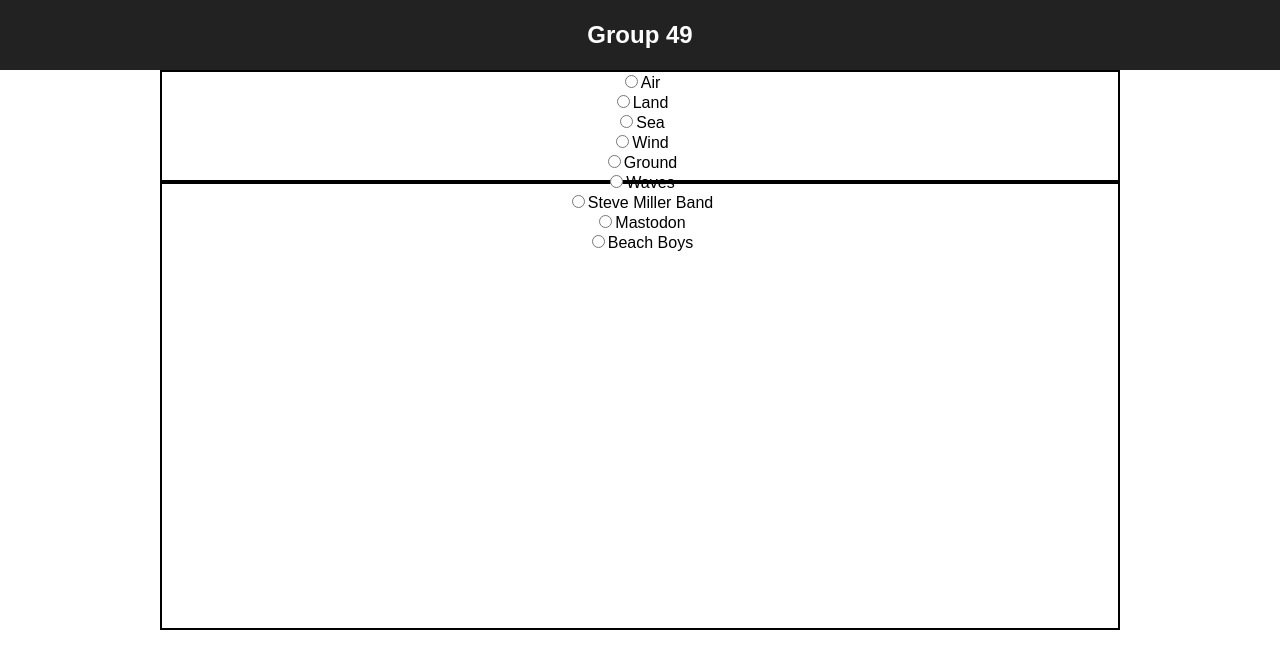
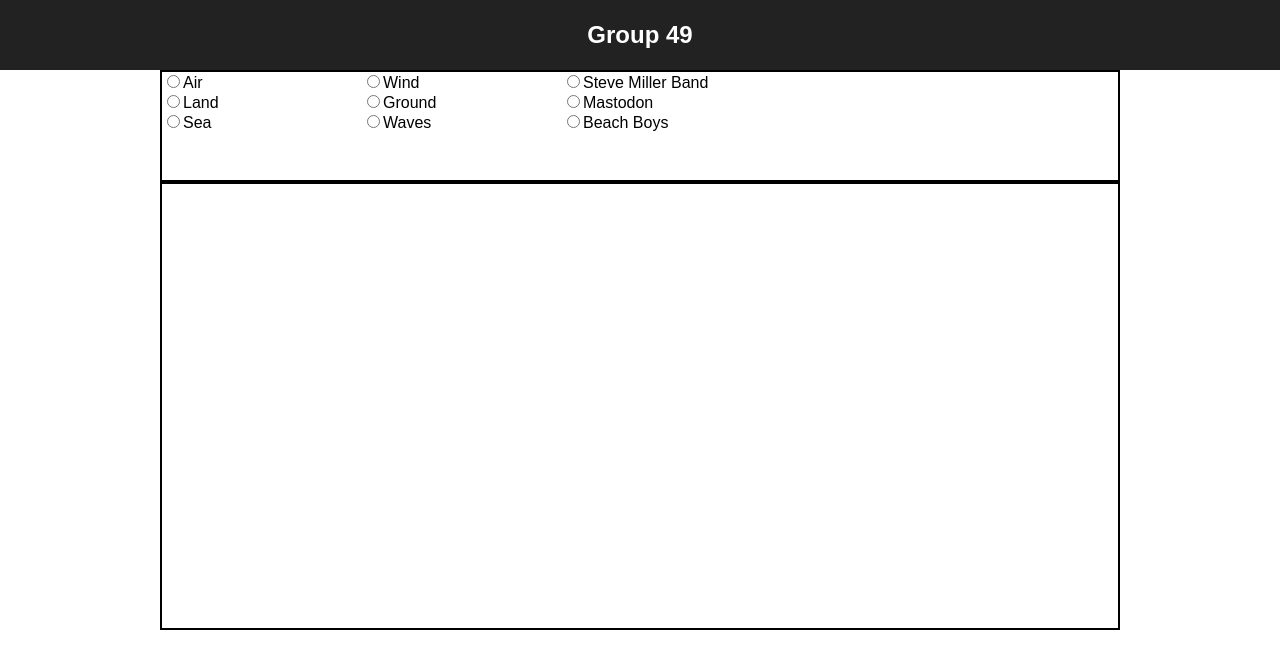
Before and after one commit to IT2810/it2810-webutvikling-h18-prosjekt-2-gruppe--49, a React (Create React App) app in the folder opg2/: page / in a window 1280 px wide. Shown: the top 668 px of the page. Built offline with nearby package versions, Linux system fonts and the light colour scheme.

Commit message:
rearange radio groups #6

```diff
--- a/opg2/src/App.css
+++ b/opg2/src/App.css
@@ -24,6 +24,7 @@
 
 .App-controller {
   grid-area: a;
+  display: flex;
   border-style: solid;
   border-width: 2px;
 }
@@ -37,3 +38,8 @@
 .App-title {
   font-size: 1.5em;
 }
+
+.Controller-RadioGroup {
+  width: 200px;
+  text-align: left;
+}
--- a/opg2/src/Controller.js
+++ b/opg2/src/Controller.js
@@ -14,7 +14,7 @@
 }
 function RadioGroup (props) {
     return (
-        <div>
+        <div className="Controller-RadioGroup">
             <Radio name={props.name} value={props.value1} />
             <Radio name={props.name} value={props.value2} />
             <Radio name={props.name} value={props.value3} />
```
